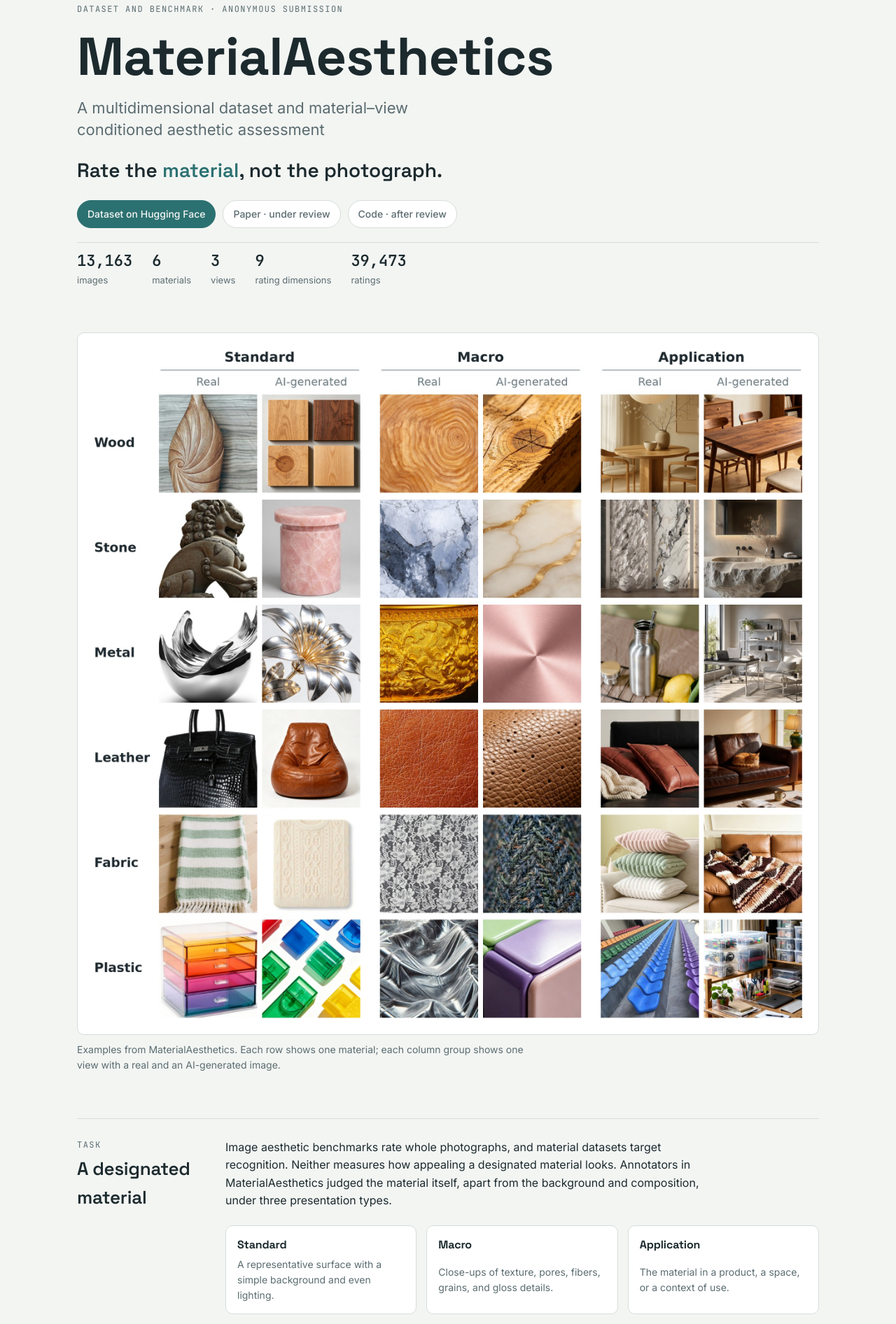
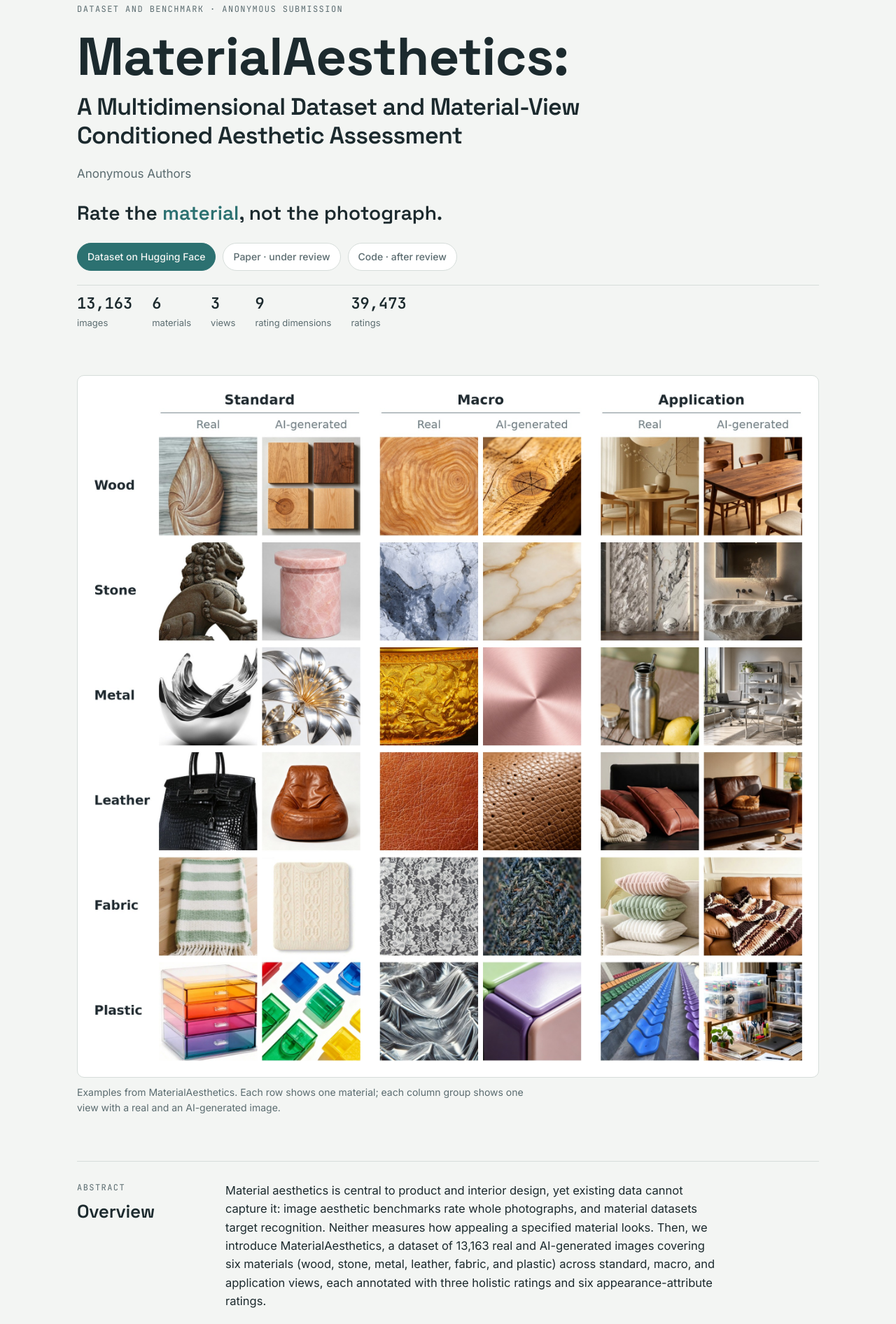
Before and after one commit to materialaesthetics/materialaesthetics, a plain HTML site: page index.html in a window 1280 px wide. Shown: the part 60-1952 px from the top of the page at 70% size. Drawn offline with Linux system fonts and the light colour scheme.

Commit message:
Add full paper title, abstract, and document head

```diff
--- a/index.html
+++ b/index.html
@@ -1,5 +1,10 @@
-<title>MaterialAesthetics</title>
-<meta name="claude:viewport-fit-sides" content="cover">
+<!doctype html>
+<html lang="en">
+<head>
+<meta charset="utf-8">
+<meta name="viewport" content="width=device-width, initial-scale=1, viewport-fit=cover">
+<title>MaterialAesthetics: A Multidimensional Dataset and Material-View Conditioned Aesthetic Assessment</title>
+<meta name="description" content="MaterialAesthetics: 13,163 real and AI-generated images of six materials in three views, each rated on three holistic and six appearance-attribute dimensions, with the MVCAA assessment method.">
 <link rel="preconnect" href="https://fonts.googleapis.com">
 <link rel="preconnect" href="https://fonts.gstatic.com" crossorigin>
 <link rel="stylesheet" href="https://fonts.googleapis.com/css2?family=Space+Grotesk:wght@500;600;700&family=Inter:wght@400;500;600&family=JetBrains+Mono:wght@400;600&display=swap">
@@ -53,8 +58,11 @@ p { margin: 0; }
 /* Hero */
 .hero { display: grid; gap: 20px; }
 .eyebrow { font-family: var(--mono); font-size: 12px; letter-spacing: 0.12em; text-transform: uppercase; color: var(--muted); }
-.hero h1 { font-size: clamp(40px, 7vw, 76px); line-height: 1; font-weight: 700; }
-.hero .sub { font-size: clamp(18px, 2.4vw, 22px); color: var(--muted); max-width: 40ch; line-height: 1.4; }
+.hero h1 { font-size: clamp(28px, 7.5vw, 76px); line-height: 1; font-weight: 700; }
+.hero h1 .tsub { display: block; margin-top: 14px; font-size: clamp(21px, 3.2vw, 34px); line-height: 1.2; font-weight: 600; max-width: 36ch; }
+.nowrap { white-space: nowrap; }
+.authors { font-size: 17px; color: var(--muted); }
+.abstract p { max-width: 70ch; font-size: 16.5px; }
 .thesis { font-family: var(--display); font-size: clamp(20px, 3vw, 28px); font-weight: 600; }
 .thesis em { font-style: normal; color: var(--teal); }
 .links { display: flex; flex-wrap: wrap; gap: 10px; }
@@ -135,13 +143,15 @@ footer { font-size: 13px; color: var(--muted); border-top: 1px solid var(--rule)
   .fill { transition: width .6s ease; }
 }
 </style>
+</head>
+<body>
 
 <div class="wrap">
 
   <header class="hero">
     <div class="eyebrow">Dataset and benchmark · Anonymous submission</div>
-    <h1>MaterialAesthetics</h1>
-    <p class="sub">A multidimensional dataset and material–view conditioned aesthetic assessment</p>
+    <h1>MaterialAesthetics: <span class="tsub">A Multidimensional Dataset and <span class="nowrap">Material-View</span> Conditioned Aesthetic Assessment</span></h1>
+    <p class="authors">Anonymous Authors</p>
     <p class="thesis">Rate the <em>material</em>, not the photograph.</p>
     <div class="links">
       <a class="chip primary" href="https://huggingface.co/datasets/material-aesthetics/material-aesthetics" target="_blank" rel="noopener">Dataset on Hugging Face</a>
@@ -162,10 +172,19 @@ footer { font-size: 13px; color: var(--muted); border-top: 1px solid var(--rule)
     <figcaption>Examples from MaterialAesthetics. Each row shows one material; each column group shows one view with a real and an AI-generated image.</figcaption>
   </figure>
 
+  <section class="spec" id="abstract">
+    <div class="label"><span class="k">Abstract</span><h2>Overview</h2></div>
+    <div class="body abstract">
+      <p>Material aesthetics is central to product and interior design, yet existing data cannot capture it: image aesthetic benchmarks rate whole photographs, and material datasets target recognition. Neither measures how appealing a specified material looks. Then, we introduce MaterialAesthetics, a dataset of 13,163 real and AI-generated images covering six materials (wood, stone, metal, leather, fabric, and plastic) across standard, macro, and application views, each annotated with three holistic ratings and six appearance-attribute ratings.</p>
+      <p>We further propose Material-View Conditioned Aesthetic Assessment (MVCAA). A frozen text encoder turns the material name and a view description into a query that attends over patch features of a visual encoder adapted with weight-decomposed low-rank adaptation (DoRA). The attended evidence is combined with a uniformly pooled anchor, so scores are predicted from image evidence alone, and only 1.46M parameters are trained. Measured by within-material Spearman correlation, MVCAA reaches 0.448 on a held-out test split, 8.5% above the strongest baseline, which trains about 70 times as many parameters.</p>
+      <p>The six appearance attributes jointly explain 77.9% of held-out variation in overall aesthetic ratings, and their relative weights shift with material and view. Together, the dataset, model, and evaluation protocol support the study of material aesthetics under different presentation conditions.</p>
+    </div>
+  </section>
+
   <section class="spec" id="task">
     <div class="label"><span class="k">Task</span><h2>A designated material</h2></div>
     <div class="body">
-      <p>Image aesthetic benchmarks rate whole photographs, and material datasets target recognition. Neither measures how appealing a designated material looks. Annotators in MaterialAesthetics judged the material itself, apart from the background and composition, under three presentation types.</p>
+      <p>Annotators in MaterialAesthetics judged how appealing the designated material itself looks, apart from the background and composition, under three presentation types.</p>
       <div class="views">
         <div class="view"><h3>Standard</h3><p>A representative surface with a simple background and even lighting.</p></div>
         <div class="view"><h3>Macro</h3><p>Close-ups of texture, pores, fibers, grains, and gloss details.</p></div>
@@ -297,3 +316,5 @@ footer { font-size: 13px; color: var(--muted); border-top: 1px solid var(--rule)
 
   <footer>MaterialAesthetics is provided for non-commercial research use. Images remain the property of their respective owners.</footer>
 </div>
+</body>
+</html>
```
